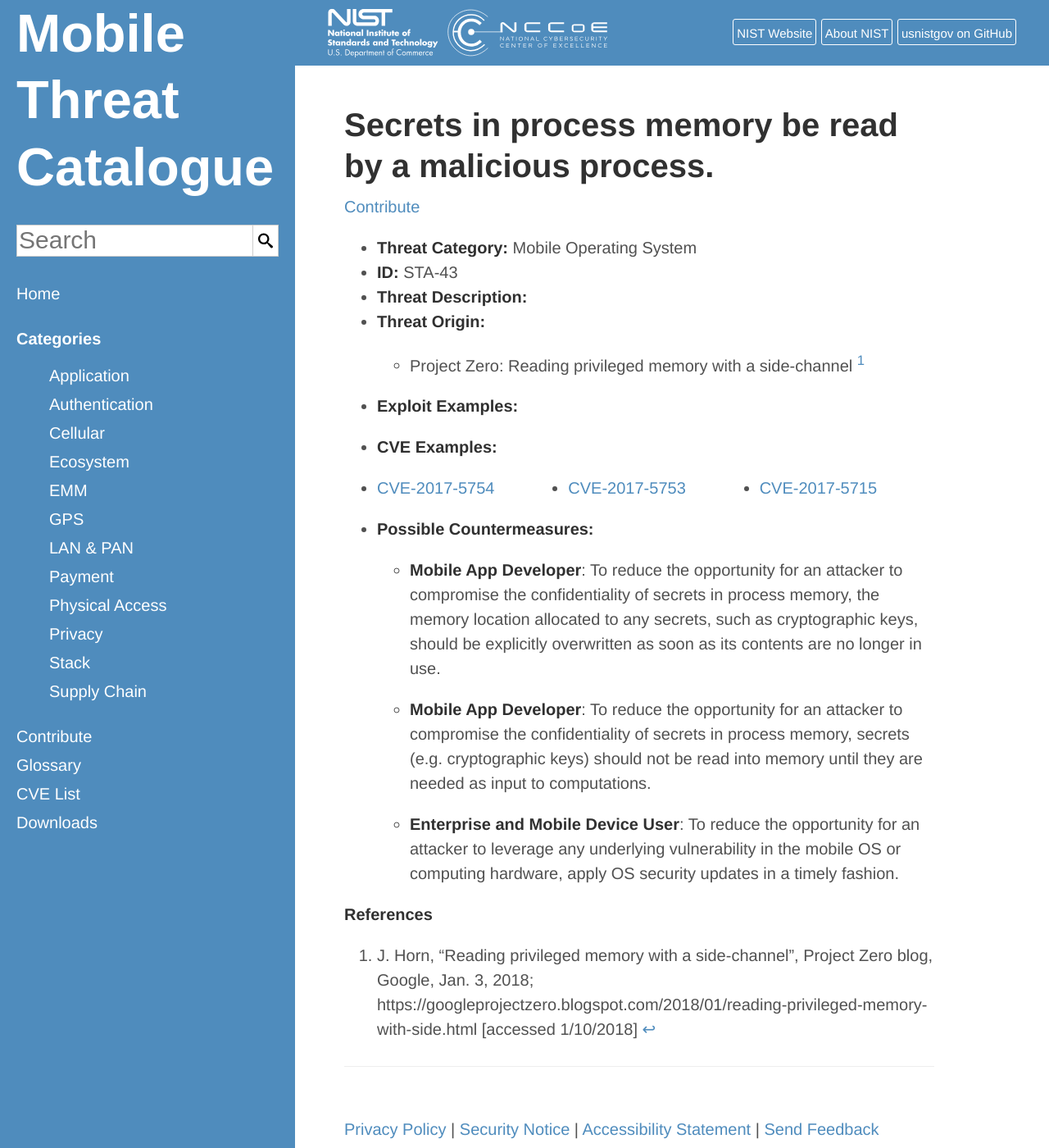
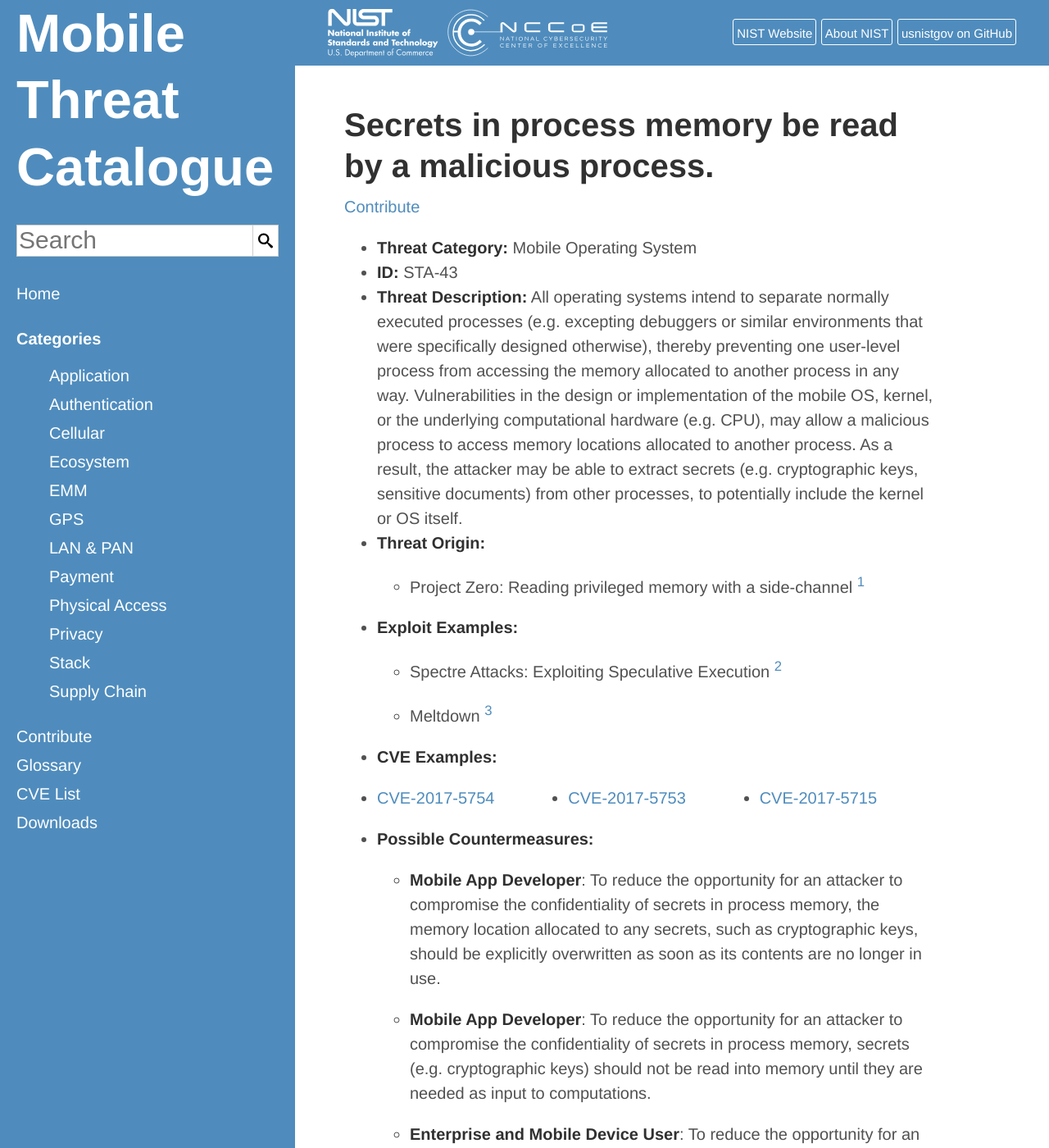
Before and after one commit to usnistgov/mobile-threat-catalogue, a Jekyll site: the page built from _stack-threats/STA-43.md, in a window 1280 px wide and 1400 px high. Shown: the whole window at 82% size. Built offline with Jekyll 4.4.1, drawn with Linux system fonts in a browser that asks for light colours; some of the changed text lies outside the part shown.

Commit message:
#254 added exploit examples

```diff
--- a/_stack-threats/STA-43.md
+++ b/_stack-threats/STA-43.md
@@ -3,11 +3,12 @@
     ThreatCategory: Mobile Operating System
     ID: STA-43
     Threat: "Secrets in process memory be read by a malicious process."
-    ThreatDescription: ""
+    ThreatDescription: "All operating systems intend to separate normally executed processes (e.g. excepting debuggers or similar environments that were specifically designed otherwise), thereby preventing one user-level process from accessing the memory allocated to another process in any way. Vulnerabilities in the design or implementation of the mobile OS, kernel, or the underlying computational hardware (e.g. CPU), may allow a malicious process to access memory locations allocated to another process. As a result, the attacker may be able to extract secrets (e.g. cryptographic keys, sensitive documents) from other processes, to potentially include the kernel or OS itself."
     ThreatOrigin:
         - "Project Zero: Reading privileged memory with a side-channel [^J-Horn-1]"
     ExploitExample:
-
+        - "Spectre Attacks: Exploiting Speculative Execution [^P-Kocher-et-al-1]"
+        - "Meltdown [^M-Lipp-et-al-1]"
     CVEExample:
         - CVE-2017-5754
         - CVE-2017-5753
```
